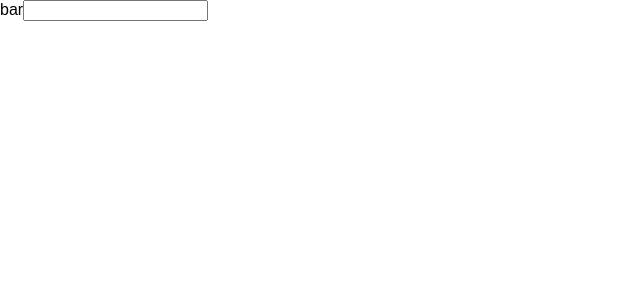
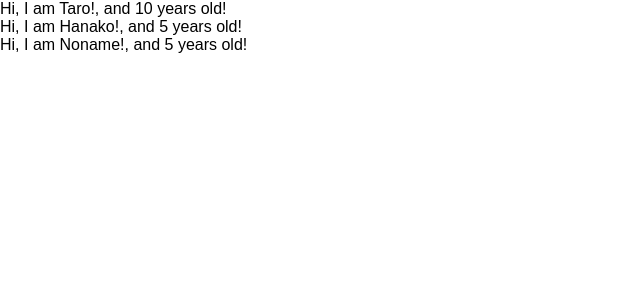
Before and after one commit to erdapfelred/udemy-react-redux-crud-application, a React (Create React App) app: page / in a window 1280 px wide. Shown: the top 300 px of the page, without its empty margins (0-640 px from the left). Built offline with nearby package versions, Linux system fonts and the light colour scheme.

Commit message:
learn prpps of commit

```diff
--- a/src/App.js
+++ b/src/App.js
@@ -1,16 +1,29 @@
-import React, { Component } from 'react';
+import React from 'react';
 
-class App extends Component {
-  render(){
-    return(
-      <React.Fragment>
-        <label htmlFor="bar">
-          bar
-        </label>
-        <input type = "text" onClick = {() => {console.log("I am clicked.")}} />
-      </React.Fragment>
-    )
-  }
+const App = () => {
+  const profiles = [
+    { name: "Taro", age: 10},
+    { name: "Hanako", age: 5},
+    { name: "Noname", age: 5},
+  ]
+  return (
+    <div>
+      {
+        profiles.map((profile, index) => {
+          return <User name = {profile.name} age = {profile.age} key = {index} />
+        })
+      }
+    </div>
+  )
+}
+
+const User = (props) => {
+  return <div>Hi, I am {props.name}!, and {props.age} years old! </div>
+}
+
+User.defaultProps = {
+  age: 1
+
 }
 
 
```
